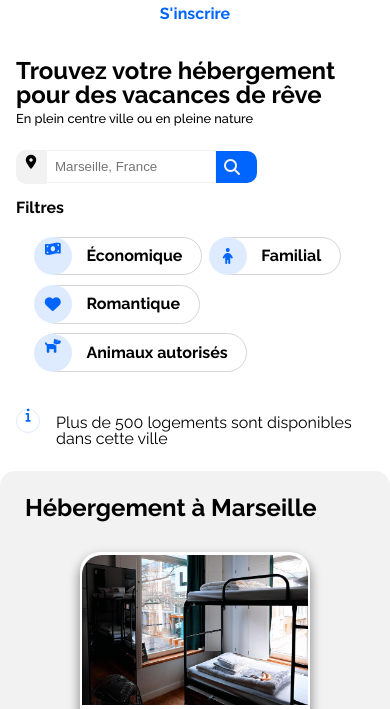
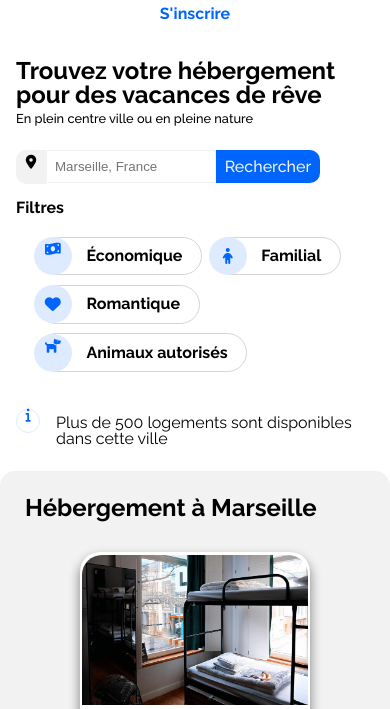
Before and after one commit to DrewEvans/DrewEvans.github.io, a plain HTML site: page index.html in a window 390 px wide. Shown: the part 89-798 px from the top of the page. Drawn offline with Linux system fonts and the light colour scheme.

Commit message:
tweaks to mobile layout

```diff
--- a/css/styles2.css
+++ b/css/styles2.css
@@ -109,20 +109,14 @@ input[type=search] {
     border-bottom-right-radius: 10px;
 }
 
-.search-button .tab-desk {
+.search-button span {
     display: flex;
     font-weight: 500;
     padding: .54em;
     color: #f2f2f2;
 }
 
-.search-button .mob {
-    visibility: hidden;
-    display: none;
-    font-weight: 500;
-    padding: .54em;
-    color: #f2f2f2;
-}
+
 
 .search-filters {
     display: flex;
@@ -150,7 +144,6 @@ input[type=search] {
     border-radius: 20px;
     margin: .5em .5em;
     padding-left: 2.5em;
-
 }
 
 .filter-content {
@@ -706,19 +699,6 @@ footer {
         align-self: center;
     }
 
-    .search-button .tab-desk {
-        display: none;
-        visibility: hidden;
-    }
-
-    .search-button .mob {
-        display: flex;
-        font-weight: 500;
-        visibility: visible;
-        width: 25px;
-        padding: .5em;
-        color: #f2f2f2;
-    }
 
     .filter-button {
         margin: .3em;
--- a/index.html
+++ b/index.html
@@ -46,8 +46,6 @@
                 placeholder="Marseille, France">
             <a href="#" class="search-button">
                 <span class="tab-desk">Rechercher</span>
-                <span class="mob"><i class="fas fa-search"></i></span>
-
             </a>
         </div>
         <!--FILTERS SECTION-->
```
